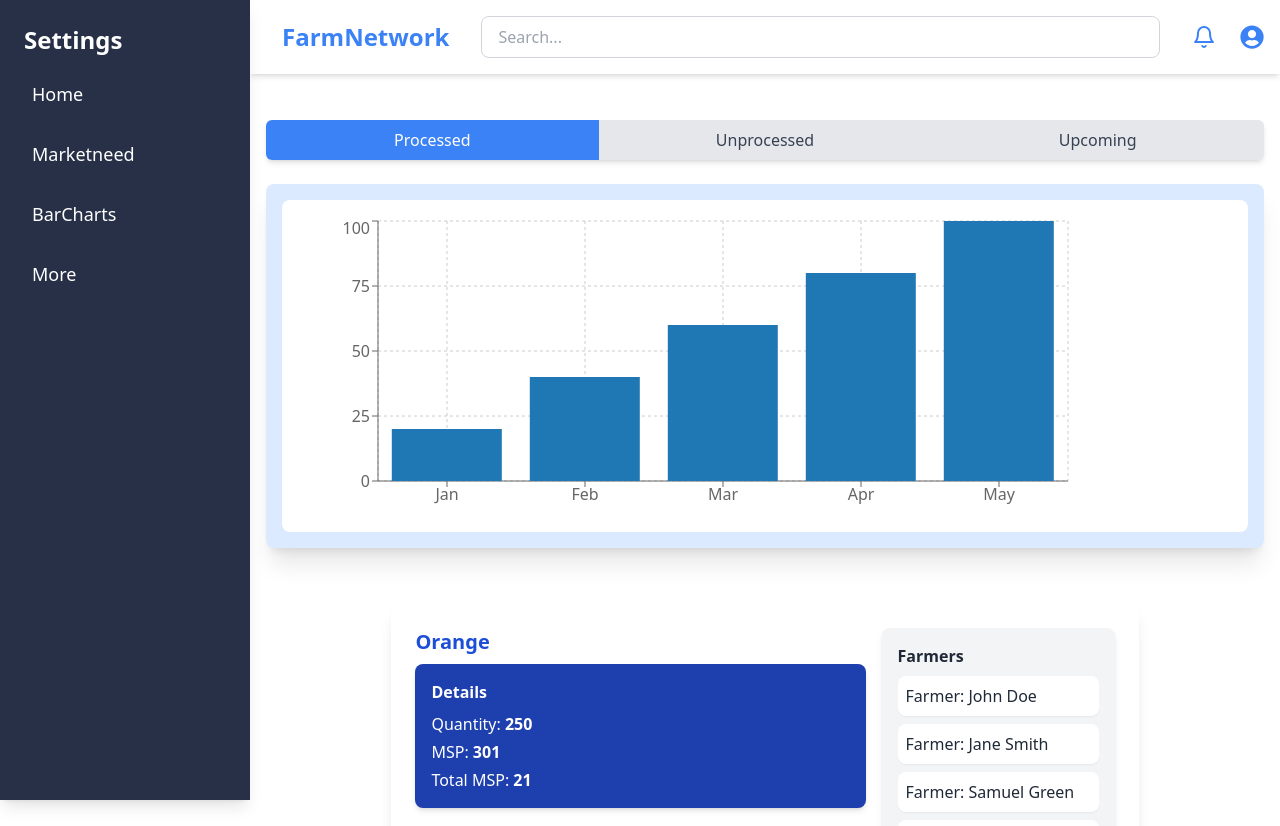
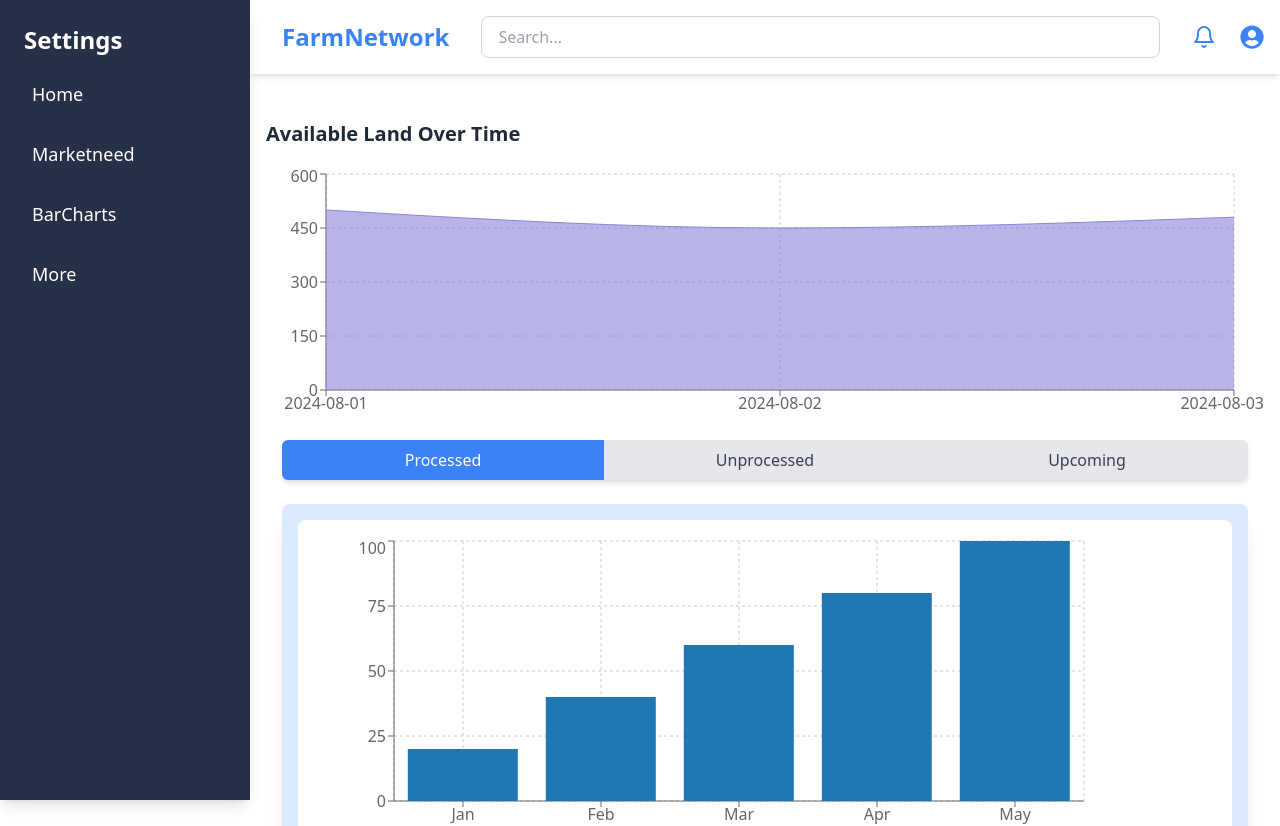
Before and after one commit to iamvbenz49/farm-network, a React (Create React App) app in the folder client/: page / in a window 1280 px wide. Shown: the top 826 px of the page. Built offline with nearby package versions, Linux system fonts and the light colour scheme.

Commit message:
Added WarHouse Page

```diff
--- a/client/src/App.js
+++ b/client/src/App.js
@@ -1,9 +1,10 @@
 import './App.css';
 import HomePage from './Pages/Homepage';
 import Choose from './Pages/Choose';
+import WarHousePage from './Pages/WarHousePage';
 function App() {
   return (
-    <HomePage />
+    <WarHousePage />
   );
 }
 
--- /dev/null
+++ b/client/src/Pages/LandAvailabilityChart.jsx
@@ -0,0 +1,26 @@
+import React from "react";
+import { AreaChart, Area, XAxis, YAxis, CartesianGrid, Tooltip, ResponsiveContainer } from "recharts";
+
+const LandAvailabilityChart = ({ data }) => {
+  return (
+    <div className="w-full h-64 mb-16"> {/* Increased the margin-bottom to prevent overlapping */}
+      <h2 className="text-xl font-semibold text-gray-800 mb-4">Available Land Over Time</h2>
+      <ResponsiveContainer width="100%" height="100%">
+        <AreaChart data={data} margin={{ top: 10, right: 30, left: 0, bottom: 0 }}>
+          <CartesianGrid strokeDasharray="3 3" />
+          <XAxis dataKey="date" />
+          <YAxis />
+          <Tooltip />
+          <Area
+            type="monotone"
+            dataKey="availableLand"
+            stroke="#8884d8"
+            fill="#8884d8"
+          />
+        </AreaChart>
+      </ResponsiveContainer>
+    </div>
+  );
+};
+
+export default LandAvailabilityChart;
--- /dev/null
+++ b/client/src/Pages/WarHousePage.jsx
@@ -0,0 +1,27 @@
+import React from "react";
+import Navbar from "../Components/NavBar";
+import Choose from "./Choose";
+import LandAvailabilityChart from "./LandAvailabilityChart"; // Import the chart component
+
+const data = [
+  { date: '2024-08-01', availableLand: 500 },
+  { date: '2024-08-02', availableLand: 450 },
+  { date: '2024-08-03', availableLand: 480 },
+  // More data points here...
+];
+
+function WarHousePage() {
+  return (
+    <>
+      <div>
+        <Navbar />
+        <div className="ml-[250px] p-4">
+          <LandAvailabilityChart data={data} /> {/* Adding the chart above Choose */}
+          <Choose />
+        </div>
+      </div>
+    </>
+  );
+}
+
+export default WarHousePage;
```
